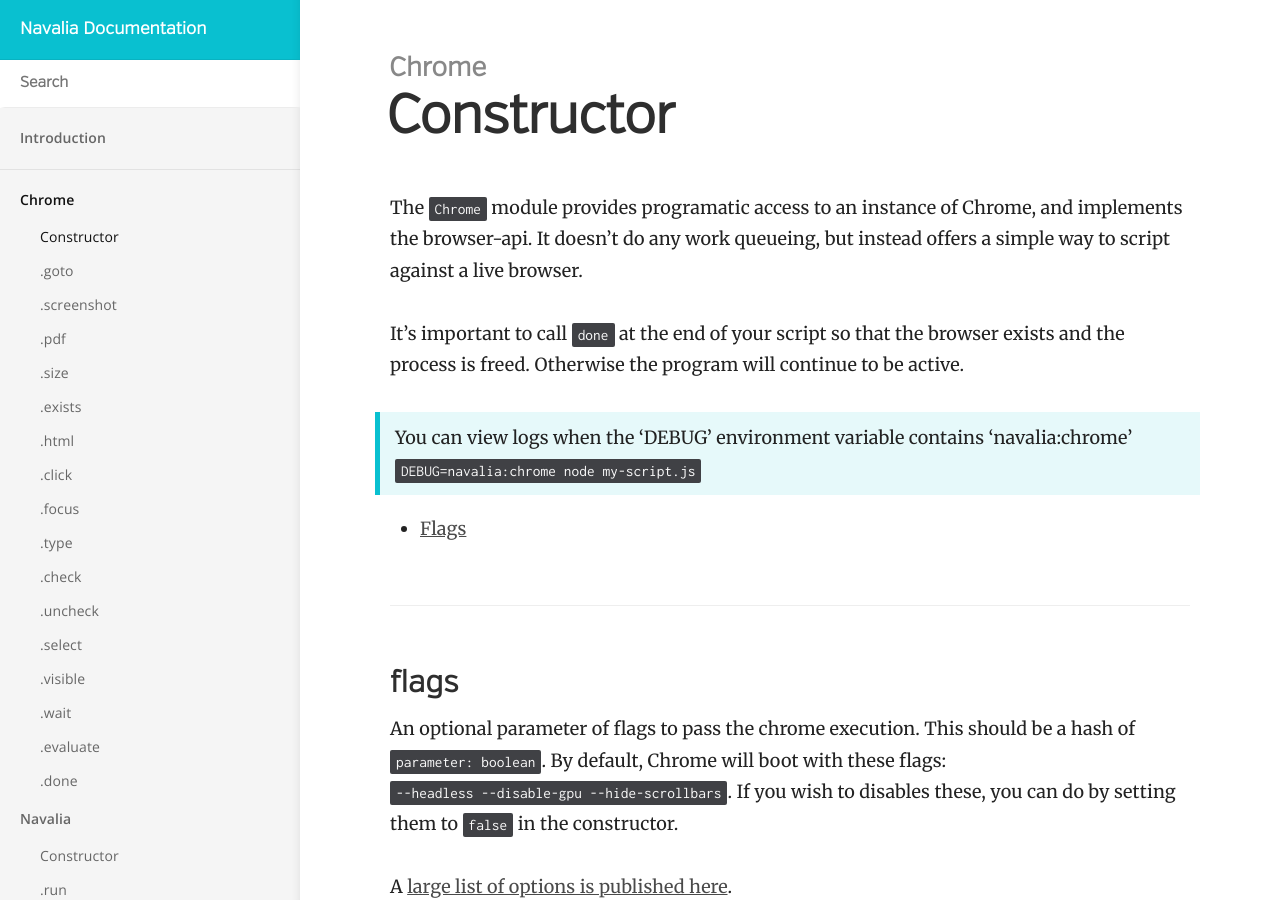
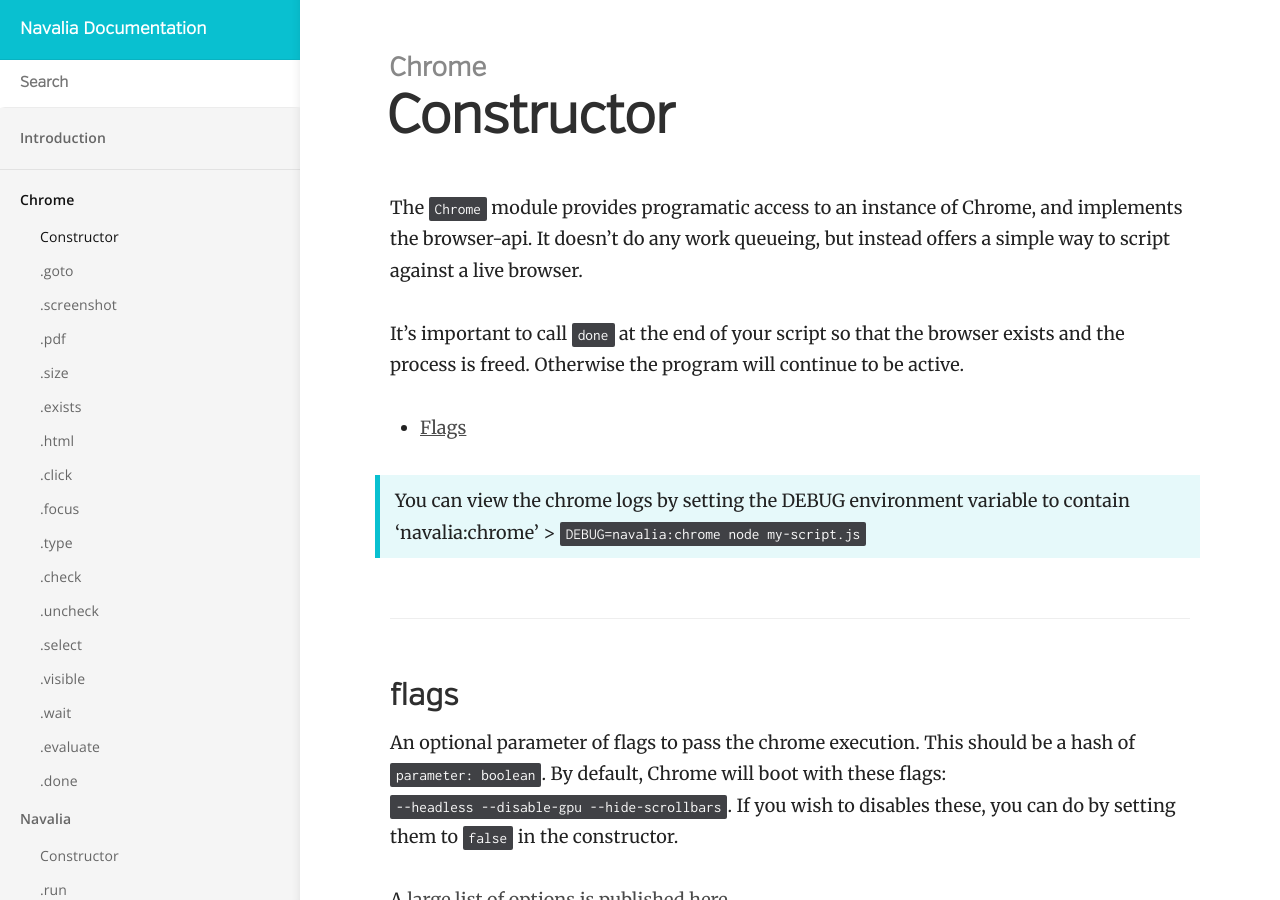
Before and after one commit to joelgriffith/navalia, a Jekyll site: the page built from docs/_docs/chrome/constructor.md, in a window 1280 px wide and 900 px high. Built offline with Jekyll 4.4.1, drawn with Linux system fonts in a browser that asks for light colours.

Commit message:
More docs, logging

```diff
--- a/docs/_docs/chrome/constructor.md
+++ b/docs/_docs/chrome/constructor.md
@@ -8,9 +8,9 @@
 
 It's important to call `done` at the end of your script so that the browser exists and the process is freed. Otherwise the program will continue to be active.
 
-> You can view logs when the 'DEBUG' environment variable contains 'navalia:chrome' `DEBUG=navalia:chrome node my-script.js`
+- [Flags](#flags)
 
-- [Flags](#flags)
+> You can view the chrome logs by setting the DEBUG environment variable to contain 'navalia:chrome' > `DEBUG=navalia:chrome node my-script.js`
 
 ### flags
 
--- a/src/Chrome.ts
+++ b/src/Chrome.ts
@@ -135,9 +135,7 @@
 
   public async evaluate(expression: Function, ...args): Promise<any> {
     const cdp = await this.getChromeCDP();
-
-    const stringifiedArgs = args.map((arg) => JSON.stringify(arg)).join(',');
-    const script = `(${expression.toString()})(${stringifiedArgs})`;
+    const script = `(${String(expression)}).apply(null, ${JSON.stringify(args)})`;
 
     log(`executing script: ${script}`);
 
```
Also changed, not shown: CHANGELOG.md.
